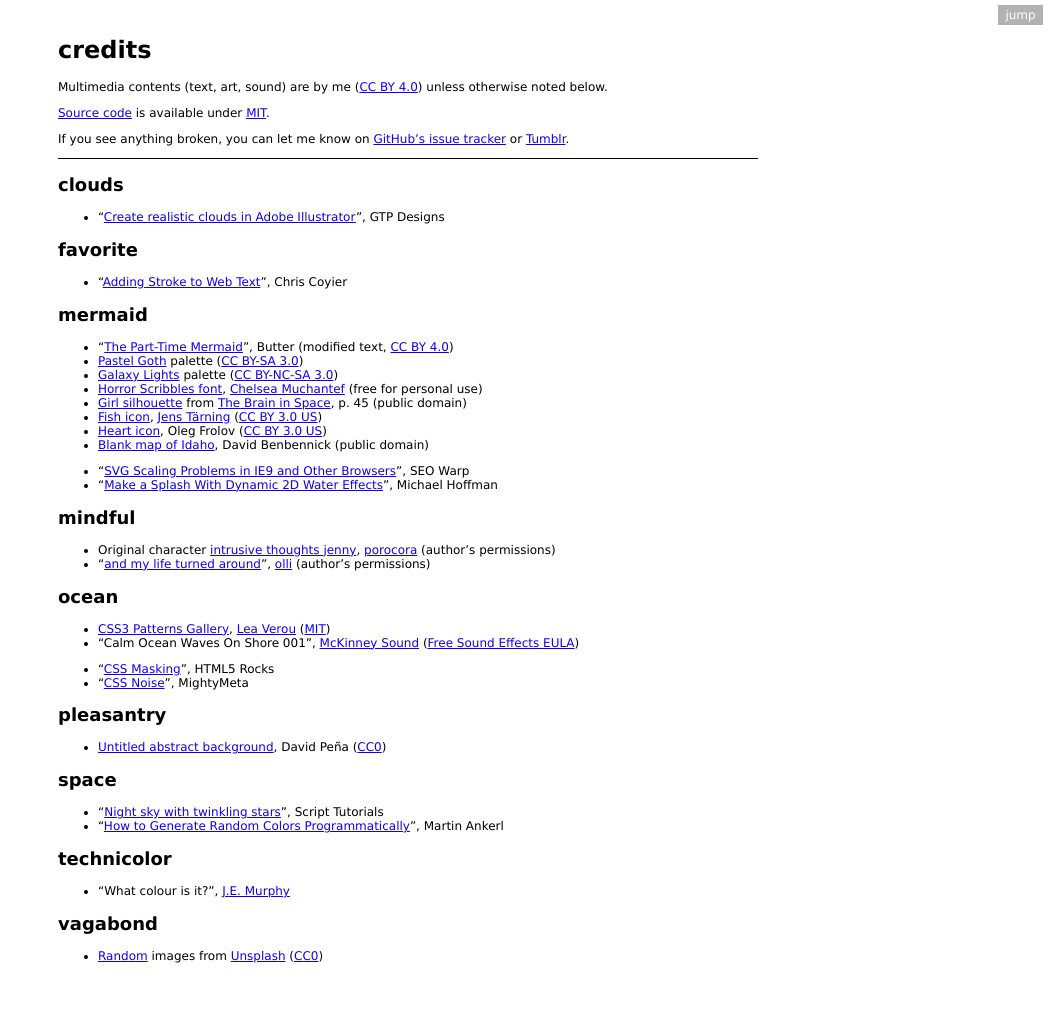
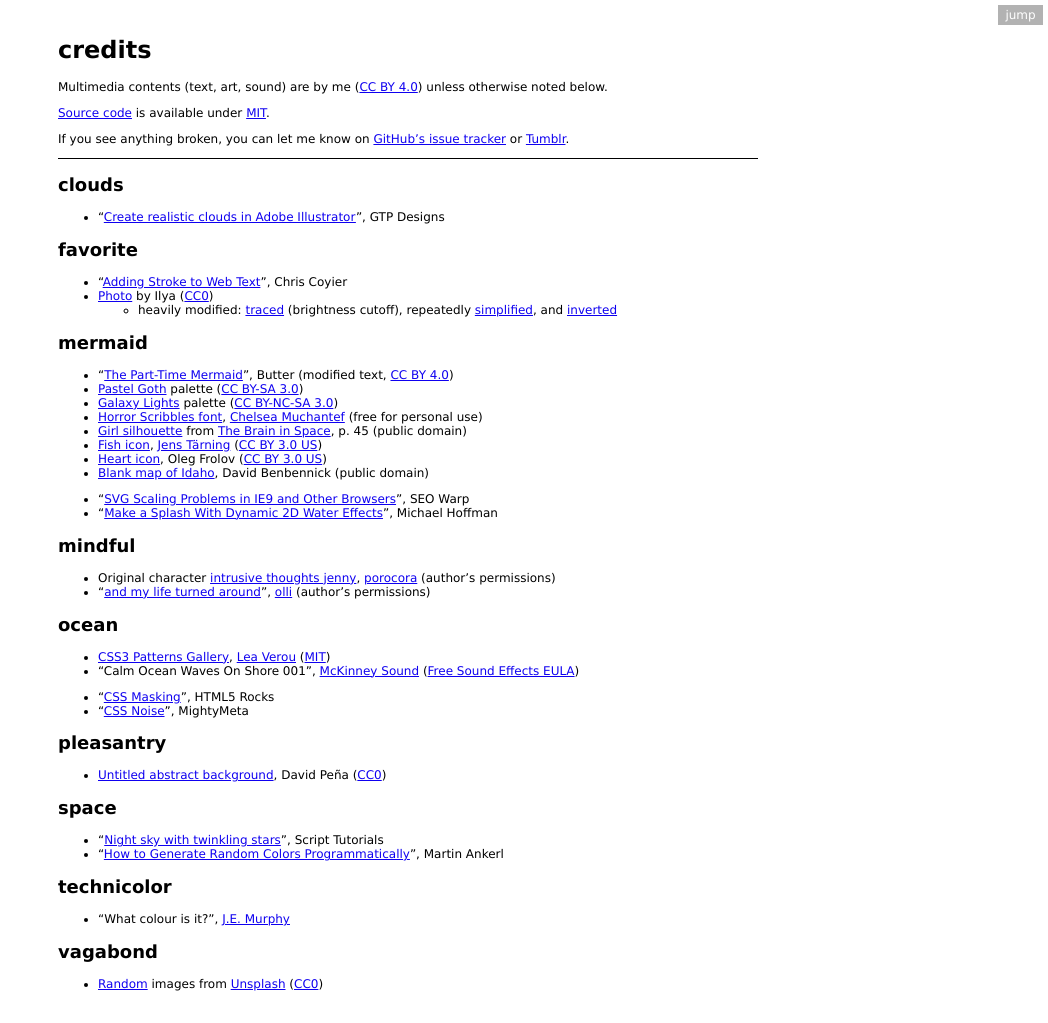
Before and after one commit to redsummernight/redsummernight.github.io, a Jekyll site: the page built from credits/index.html, in a window 1280 px wide. Shown: the whole page, without its empty margins (232-1280 px from the left). Built offline with Jekyll 4.4.1, drawn with Linux system fonts in a browser that asks for light colours; before the commit the page ends 995 px from its top, so only the background shows below that.

Commit message:
Add notes on blotch.svg

```diff
--- a/color/favorite/index.html
+++ b/color/favorite/index.html
@@ -3,6 +3,12 @@
 description: sad sad girl
 references: |
  - "[Adding Stroke to Web Text](https://css-tricks.com/adding-stroke-to-web-text/)", Chris Coyier
+ - [Photo](https://unsplash.com/photos/D62hQefhteg/) by Ilya
+   (<a rel="license" href="https://unsplash.com/license">CC0</a>)
+   - heavily modified:
+   [traced](https://inkscape.org/en/doc/tracing/tutorial-tracing.html) (brightness cutoff),
+   repeatedly [simplified](https://inkscape.org/en/doc/advanced/tutorial-advanced.html),
+   and [inverted](http://graphicdesign.stackexchange.com/q/48748/)
 ---
 <style>
 	{% capture raw_scss %}
```
